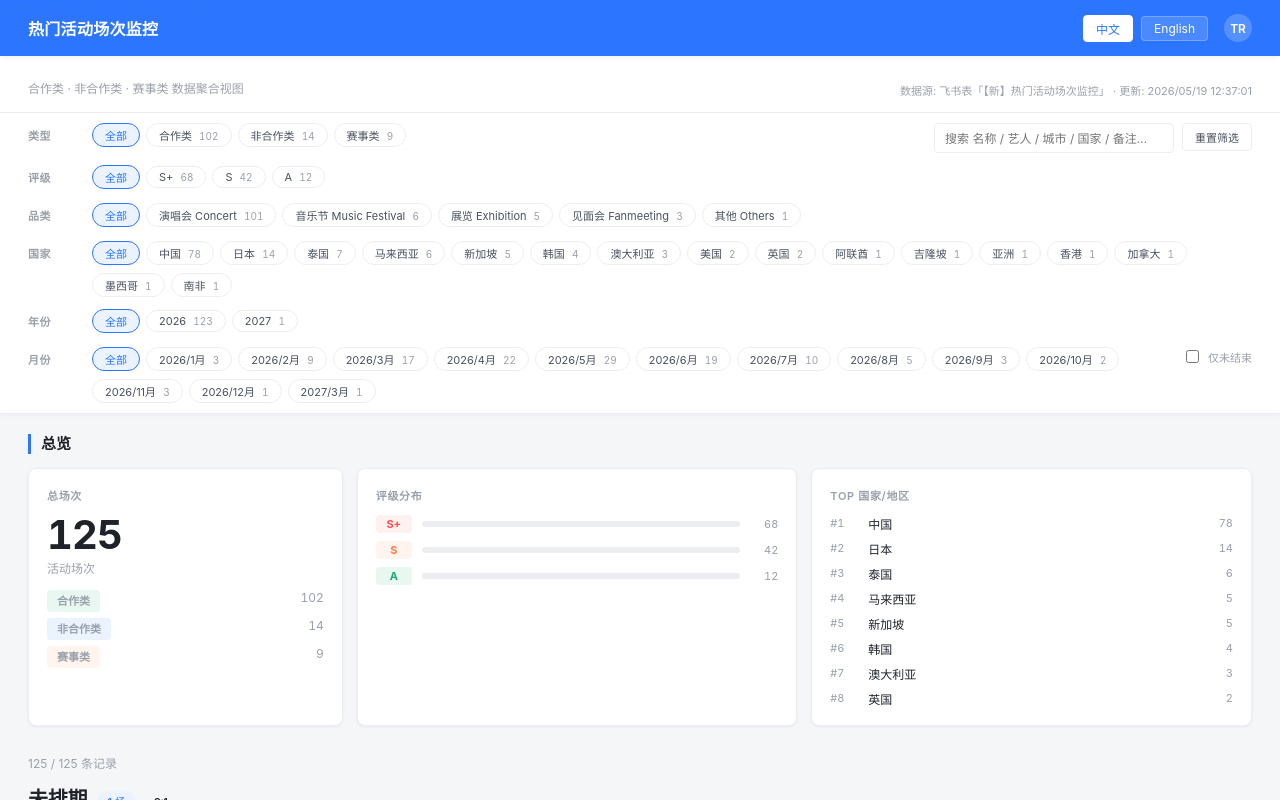
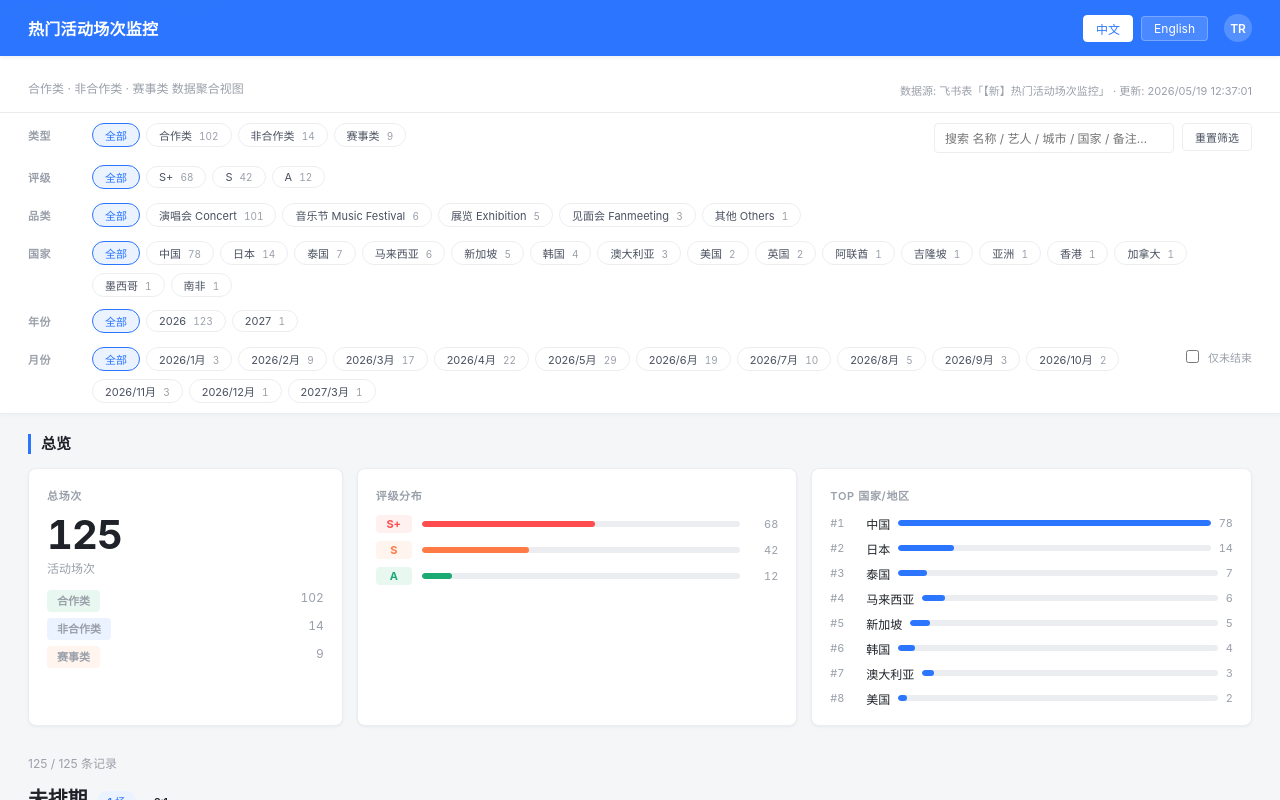
Before and after one commit to wlgan-workspace/concert-dashboard, a plain HTML site: page index.html in a window 1280 px wide. Drawn offline with Linux system fonts and the light colour scheme.

Commit message:
deploy: 2026-05-19T12:37:00.036Z

```diff
--- a/index.html
+++ b/index.html
@@ -169,7 +169,8 @@ h1 { margin: 0; font-size: 20px; font-weight: 700; color: var(--c-text); letter-
 .grade-cnt { font-variant-numeric: tabular-nums; color: var(--c-muted); font-size: var(--fz-xs); min-width: 28px; text-align: right; }
 
 .top-list { display: flex; flex-direction: column; gap: 8px; }
-.top-row { display: grid; grid-template-columns: 28px 1fr auto; gap: 10px; align-items: center; font-size: var(--fz-sm); }
+.top-row { display: grid; grid-template-columns: 28px auto 1fr auto; gap: 8px; align-items: center; font-size: var(--fz-sm); }
+.top-name { white-space: nowrap; }
 .top-rank { color: var(--c-muted); font-size: var(--fz-xs); font-variant-numeric: tabular-nums; }
 .top-cnt { color: var(--c-muted); font-variant-numeric: tabular-nums; font-size: var(--fz-xs); }
 
@@ -642,7 +643,7 @@ tr.tr-new:hover td { background: #fff3b0; }
     const gEl = $('ov-grading');
     gEl.innerHTML = '';
     const gradeOrder = ['S+','S','A','B','C','D'];
-    const gradeColors = { 'S+':'var(--s-plus)','S':'var(--s)','A':'var(--a)','B':'var(--b)','C':'var(--c)','D':'var(--d)' };
+    const gradeColors = { 'S+':'var(--c-danger)','S':'var(--c-warn)','A':'var(--c-success)','B':'var(--c-primary)','C':'var(--c-muted)','D':'var(--c-disabled)' };
     const total = filtered.length || 1;
     const gradeCnts = {};
     gradeOrder.forEach(g => gradeCnts[g] = 0);
@@ -662,13 +663,21 @@ tr.tr-new:hover td { background: #fff3b0; }
     cEl.innerHTML = '';
     const cMap = new Map();
     filtered.forEach(r => {
-      const k = (LANG === 'en' && r.country_en ? r.country_en : r.country || '').trim();
-      if (k) cMap.set(k, (cMap.get(k)||0)+1);
+      const countries = r._countries && r._countries.length ? r._countries : (r.country ? [r.country] : []);
+      countries.forEach(c => {
+        const k = LANG === 'en' ? (translate(c, 'country') || c) : c;
+        if (k) cMap.set(k, (cMap.get(k)||0)+1);
+      });
     });
     const top = [...cMap.entries()].sort((a,b)=>b[1]-a[1]).slice(0, 8);
+    const topMax = top[0] ? top[0][1] : 1;
     top.forEach(([k, c], i) => {
+      const pct = (c / topMax * 100).toFixed(1);
       const row = document.createElement('div'); row.className = 'top-row';
-      row.innerHTML = '<span class="top-rank">#'+(i+1)+'</span><span>'+escapeHtml(k)+'</span><span class="top-cnt">'+c+'</span>';
+      row.innerHTML = '<span class="top-rank">#'+(i+1)+'</span>' +
+        '<span class="top-name">'+escapeHtml(k)+'</span>' +
+        '<div class="grade-bar" style="flex:1"><div class="grade-bar-fill" style="width:'+pct+'%;background:var(--c-primary)"></div></div>' +
+        '<span class="top-cnt">'+c+'</span>';
       cEl.appendChild(row);
     });
   }
```
